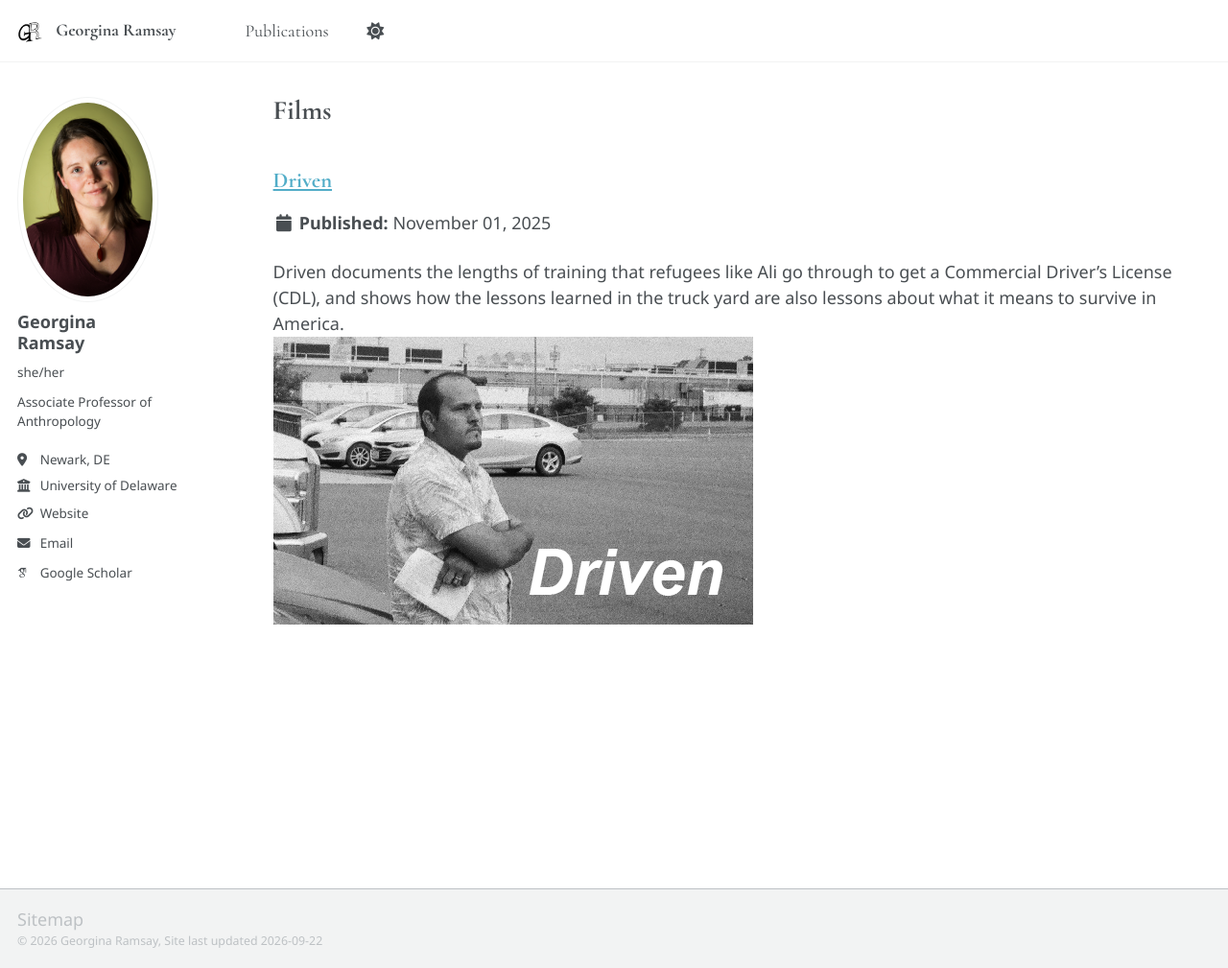
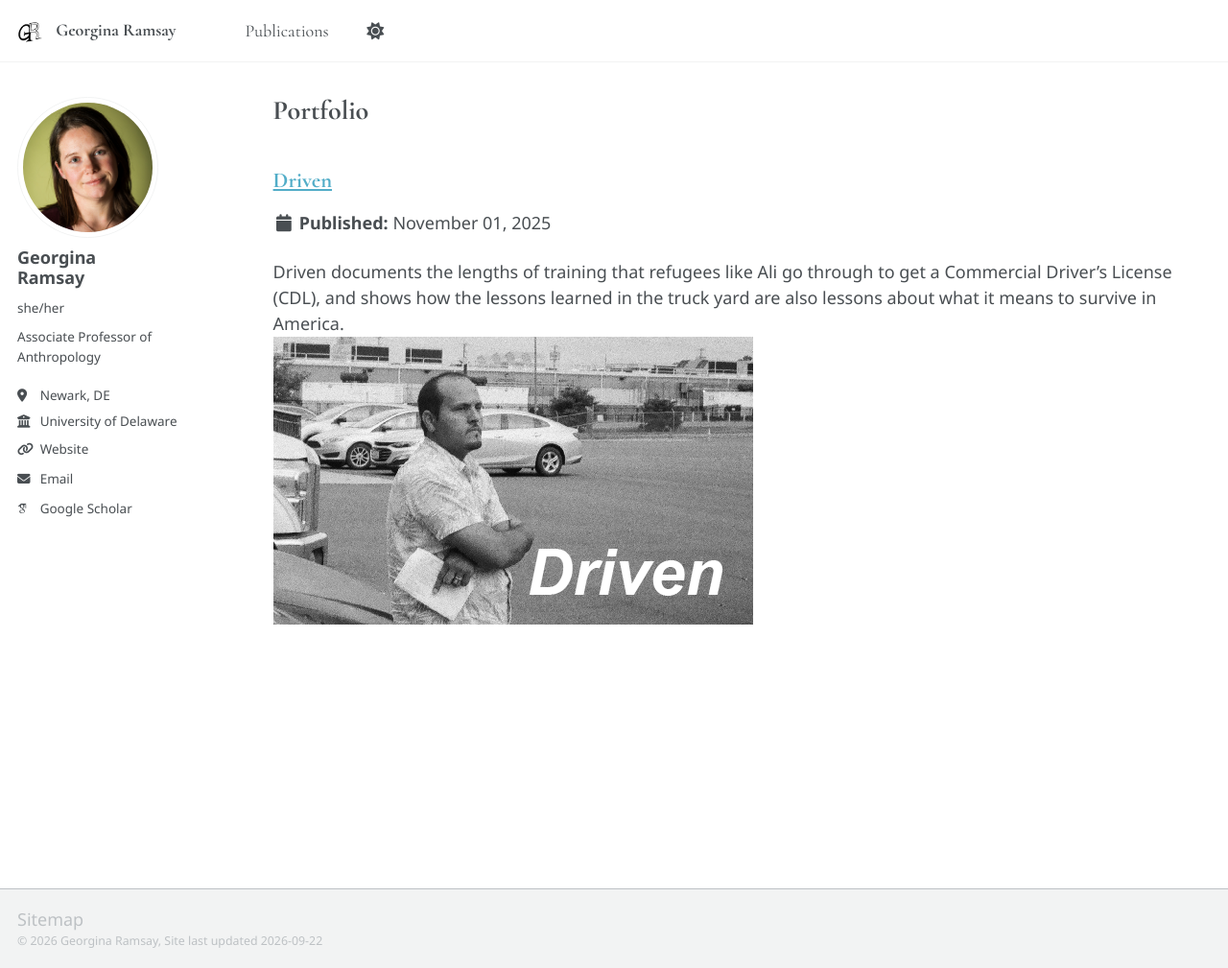
Before and after one commit to ajcambron/georginaramsay, a Jekyll site: the page built from _pages/portfolio.html, in a window 1280 px wide and 1009 px high. Shown: the whole window at 96% size. Built offline with Jekyll 4.4.1, drawn with Linux system fonts in a browser that asks for light colours; some web fonts are replaced; a script that is not in the unit is left out.

Commit message:
Rename Films to Portfolio, fix avatar file extension
Portfolio nav entry and page title were labeled "Films"; renamed back
to "Portfolio". Avatar was pointing at a .jpeg that doesn't exist on
disk; corrected to the actual .png file.

Co-Authored-By: Claude Sonnet 5 <noreply@anthropic.com>
Claude-Session: https://claude.ai/code/session_01Ee4xxLw2wLnjr7twgV5G1M

```diff
--- a/_config.yml
+++ b/_config.yml
@@ -23,7 +23,7 @@ repository               : "ajcambron/georginaramsay"
 #               Additional customization can be done by editing /_includes/author-profile.html
 author:
   # Biographic information
-  avatar           : "Ramsay2025.jpg"
+  avatar           : "GRamsayHeadshot2026-300x300.png"
   name             : "Georgina Ramsay"
   pronouns         : "she/her"
   bio              : "Associate Professor of Anthropology"
--- a/_data/navigation.yml
+++ b/_data/navigation.yml
@@ -17,7 +17,7 @@ main:
 #  - title: "Teaching"
 #    url: /teaching/
 
-#  - title: "Films"
+#  - title: "Portfolio"
 #    url: /portfolio/
 
 #  - title: "Blog Posts"
--- a/_pages/portfolio.html
+++ b/_pages/portfolio.html
@@ -1,6 +1,6 @@
 ---
 layout: archive
-title: "Films"
+title: "Portfolio"
 permalink: /portfolio/
 author_profile: true
 ---
```
